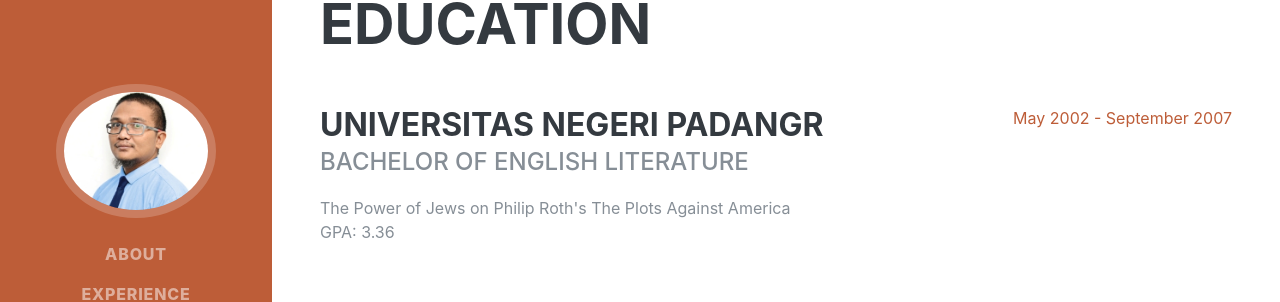
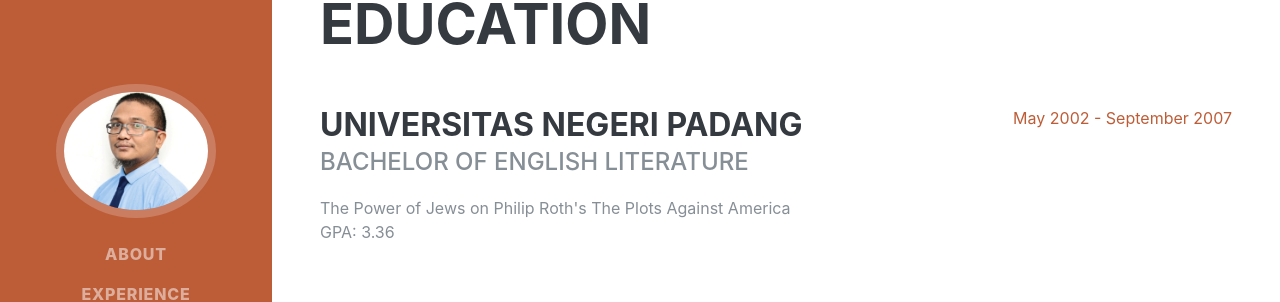
Before and after one commit to kandra-id/kandra-id.github-io, a Jekyll site: the page built from index.html, in a window 1280 px wide and 900 px high, scrolled down 1883 px. Shown: the part 155-457 px from the top of the window. Built offline with Jekyll 4.4.1, drawn with Linux system fonts in a browser that asks for light colours; some web fonts are replaced.

Commit message:
Update default.html

```diff
--- a/_layouts/default.html
+++ b/_layouts/default.html
@@ -75,7 +75,7 @@
 
         <div class="resume-item d-flex flex-column flex-md-row justify-content-between mb-5">
           <div class="resume-content">
-            <h3 class="mb-0">Universitas Negeri Padangr</h3>
+            <h3 class="mb-0">Universitas Negeri Padang</h3>
             <div class="subheading mb-3">Bachelor of English Literature</div>
             <div>The Power of Jews on Philip Roth's The Plots Against America</div>
             <p>GPA: 3.36</p>
```
